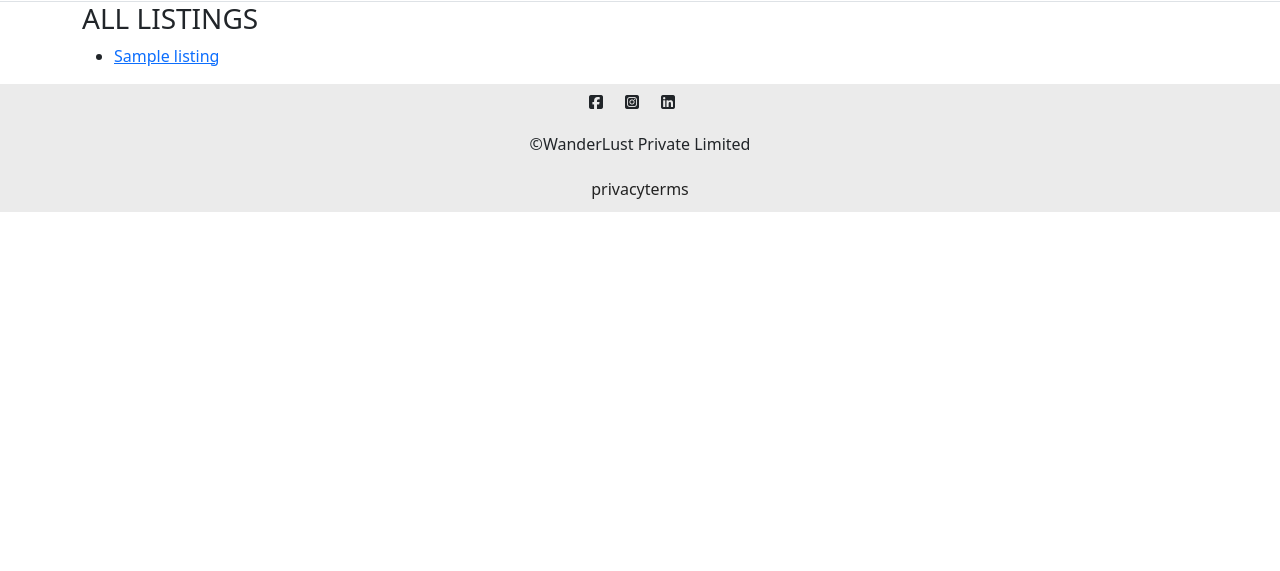
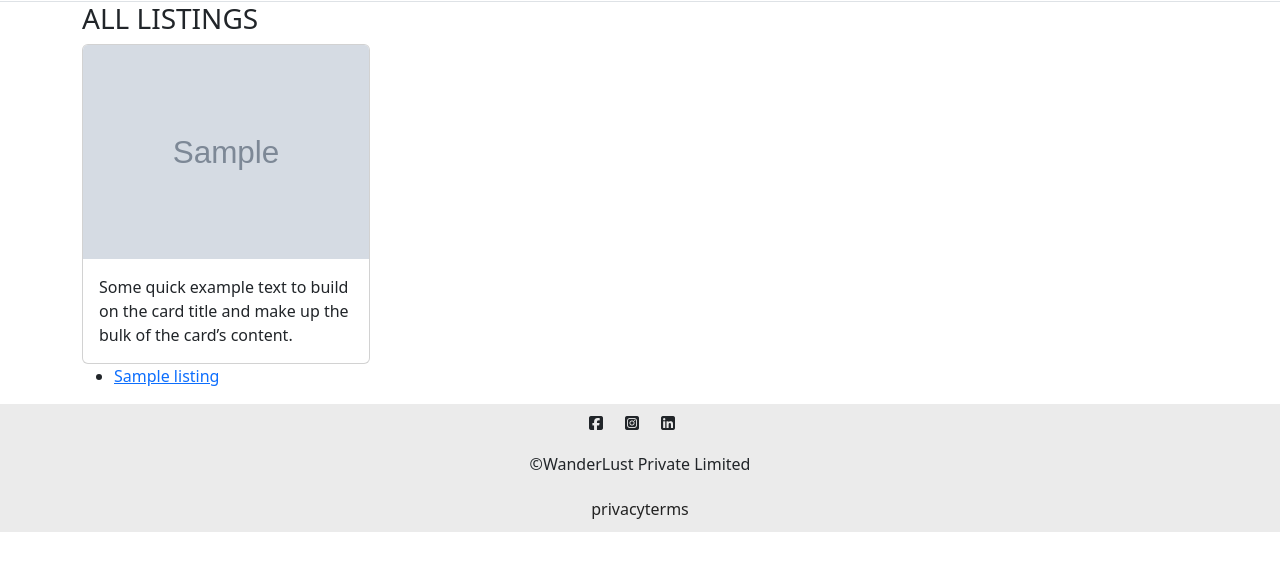
Before and after one commit to Rohan-Saxena644/Big-Project---1, a Node server app: page /listings in a window 1280 px wide. Shown: the part 78-649 px from the top of the page. Run offline with Node 20, Linux system fonts and the light colour scheme; tables that the repository leaves empty hold one stand-in row (values such as "Sample post"); grey boxes marked "Sample" are stand-in pictures; some libraries are stand-ins or nearby versions.

Commit message:
Added pictures on index

```diff
--- a/views/listings/index.ejs
+++ b/views/listings/index.ejs
@@ -4,9 +4,19 @@
     <!-- <form method="GET" action="/listings/new">
         <button>Create New listing</button>
     </form> -->
-    <ul>
-        <% for(let listing of allListings){ %>
-            <li><a href="/listings/<%= listing._id %>"><%= listing.title %></a></li>
-        <% } %>
-    </ul>
+
+<% for(let listing of allListings){ %>
+<div class="card" style="width: 18rem;">
+  <img src="<%= listing.image.url %>" class="card-img-top" alt="listing_image"/>
+  <div class="card-body">
+    <p class="card-text">Some quick example text to build on the card title and make up the bulk of the card’s content.</p>
+  </div>
+</div>
+<% } %>
+
+<ul>
+    <% for(let listing of allListings){ %>
+        <li><a href="/listings/<%= listing._id %>"><%= listing.title %></a></li>
+    <% } %>
+</ul>
 </body>
```
